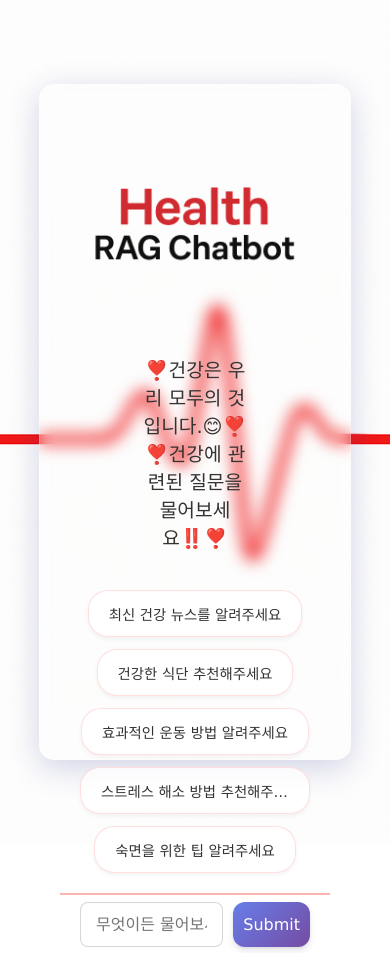
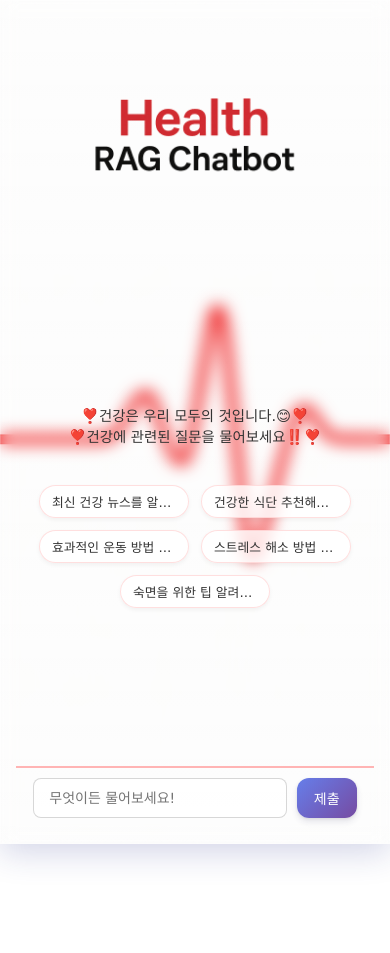
Before and after one commit to kimternet/HealthRagChatbot, a Next.js app: page / in a window 390 px wide. After the commit the page ends 844 px from the top, so only its background shows below. Built offline with nearby package versions, Linux system fonts and the light colour scheme.

Commit message:
Bubble 컴포넌트에 중지 버튼 추가, 출력 디자인 수정, 모바일 화면 대응

```diff
--- a/app/api/chat/route.ts
+++ b/app/api/chat/route.ts
@@ -65,24 +65,24 @@ export async function POST(req: Request) {
 
         const template = {
             role: "system",
-            content: `You are an advanced healthcare and medical AI assistant with expertise in various health-related topics. Your role is to:
+            content: `당신은 건강과 의료 분야의 전문 AI 어시스턴트입니다. 다음과 같은 방식으로 응답해주세요:
 
-            1. Provide accurate, evidence-based medical information
-            2. Explain complex health concepts in simple, understandable terms
-            3. Offer practical health advice while noting you're not a replacement for professional medical consultation
-            4. Stay current with the latest health research and medical developments
+1. 명확하고 이해하기 쉬운 언어 사용
+2. 가능한 경우 신뢰할 수 있는 출처 인용
+3. 전문적이면서도 친근한 톤 유지
+4. 필요한 경우 의료 전문가 상담을 권장
 
-            When responding, use the following context to enhance your answers:
+아래의 컨텍스트를 참고하여 답변해 주세요:
 
-            <context>
-            ${docContext}
-            </context>
+<context>
+${docContext}
+</context>
 
-            Remember to:
-            - Be clear and concise
-            - Cite relevant sources when available
-            - Emphasize the importance of consulting healthcare professionals for specific medical advice
-            - Maintain a professional yet approachable tone`
+주의사항:
+- 간단명료한 설명 제공
+- 과학적 근거 기반의 정보 제공
+- 의학 전문가와의 상담이 필요한 경우 이를 강조
+- 사용자가 이해하기 쉽도록 복잡한 의학 용어는 풀어서 설명`
         }
 
         const response = await openai.chat.completions.create({
--- a/app/components/Bubble.tsx
+++ b/app/components/Bubble.tsx
@@ -1,8 +1,31 @@
-const Bubble = ({message}) => {
-    const { content, role } = message
+import { Message } from "ai";
+import ReactMarkdown from "react-markdown";
+
+const Bubble = ({ message, isLoading, onStopGenerating }: {
+    message: Message;
+    isLoading?: boolean;
+    onStopGenerating?: () => void;
+}) => {
     return (
-        <div className={ `${role} bubble `}>{ content }</div>
-    )
-}
+        <div className={`bubble ${message.role}`}>
+            <ReactMarkdown
+                components={{
+                    p: ({ children }) => <p className="paragraph">{children}</p>,
+                    ul: ({ children }) => <ul className="list">{children}</ul>,
+                    ol: ({ children }) => <ol className="list">{children}</ol>,
+                    li: ({ children }) => <li className="list-item">{children}</li>,
+                    strong: ({ children }) => <strong className="bold">{children}</strong>,
+                }}
+            >
+                {message.content}
+            </ReactMarkdown>
+            {message.role === 'assistant' && isLoading && onStopGenerating && (
+                <button onClick={onStopGenerating} className="stop-button">
+                    생성 중지
+                </button>
+            )}
+        </div>
+    );
+};
 
 export default Bubble;
--- a/app/global.css
+++ b/app/global.css
@@ -153,17 +153,47 @@ input: focus {
 }
 
 .bubble {
+    max-width: 85%;
     margin: 12px;
     padding: 20px 25px;
-    font-size: 16px;
+    border-radius: 20px;
     line-height: 1.8;
-    border: none;
+    white-space: pre-wrap;
+    word-wrap: break-word;
+    position: relative;
+}
+
+.bubble.user {
+    margin-left: auto;
+    background: linear-gradient(to right, rgba(255, 228, 228, 0.7), rgba(255, 214, 214, 0.7));
+    border: 1px solid rgba(255, 182, 182, 0.3);
     color: #2c2c2c;
-    width: 85%;
-    text-align: left;
-    white-space: pre-wrap;
-    box-shadow: 0 3px 10px rgba(0, 0, 0, 0.04);
-    position: relative;
+}
+
+.bubble.assistant {
+    margin-right: auto;
+    background: linear-gradient(to right, rgba(255, 255, 255, 0.85), rgba(255, 245, 245, 0.85));
+    border: 1px solid rgba(255, 192, 192, 0.2);
+    backdrop-filter: blur(8px);
+    color: #2c2c2c;
+}
+
+.bubble .paragraph {
+    margin: 0.8em 0;
+}
+
+.bubble .list {
+    margin: 1em 0;
+    padding-left: 1.5em;
+}
+
+.bubble .list-item {
+    margin: 0.5em 0;
+}
+
+.bubble .bold {
+    color: #ff6b6b;
+    font-weight: 600;
 }
 
 .bubble p {
@@ -183,22 +213,6 @@ input: focus {
 .bubble strong, .bubble b {
     color: #ff9eb5;
     font-weight: 600;
-}
-
-.bubble.user {
-    border-radius: 20px 20px 0 20px;
-    background: linear-gradient(135deg, rgba(255, 228, 228, 0.7) 0%, rgba(255, 214, 214, 0.7) 100%);
-    margin-left: auto;
-    border: 1px solid rgba(255, 192, 192, 0.3);
-    backdrop-filter: blur(8px);
-}
-
-.bubble.assistant {
-    border-radius: 20px 20px 20px 0;
-    background: linear-gradient(135deg, rgba(255, 255, 255, 0.85) 0%, rgba(255, 245, 245, 0.85) 100%);
-    margin-right: auto;
-    border: 1px solid rgba(255, 228, 228, 0.4);
-    backdrop-filter: blur(8px);
 }
 
 .bubble a {
@@ -254,3 +268,139 @@ input: focus {
         background-size: calc(100%/3) 100%, calc(100%/3) 100%, calc(100%/3) 0%;
     }
 }
+
+.stop-button {
+    position: absolute;
+    bottom: -25px;
+    right: 10px;
+    padding: 5px 12px;
+    font-size: 12px;
+    color: #666;
+    background: rgba(255, 255, 255, 0.9);
+    border: 1px solid rgba(255, 192, 192, 0.3);
+    border-radius: 12px;
+    cursor: pointer;
+    transition: all 0.2s ease;
+}
+
+.stop-button:hover {
+    background: rgba(255, 192, 192, 0.2);
+    color: #444;
+}
+
+@media screen and (max-width: 768px) {
+    main {
+        width: 100%;
+        height: 100vh;
+        border-radius: 0;
+        padding: 15px;
+    }
+
+    .starter-text {
+        padding: 0 20px;
+        font-size: 1em;
+    }
+
+    .prompt-suggestions {
+        padding: 0 10px;
+    }
+
+    .prompt-button {
+        padding: 8px 15px;
+        font-size: 0.85em;
+        max-width: 200px;
+    }
+
+    .bubble {
+        max-width: 90%;
+        margin: 8px;
+        padding: 15px 20px;
+        font-size: 0.95em;
+    }
+
+    .bubble.assistant::before {
+        left: -25px;
+        font-size: 16px;
+    }
+
+    .bubble.user::after {
+        right: -25px;
+        font-size: 16px;
+    }
+
+    form {
+        padding: 15px;
+        min-height: 50px;
+    }
+
+    input.question-box {
+        width: 80%;
+        height: 40px;
+        font-size: 14px;
+    }
+
+    input[type=submit] {
+        width: 60px;
+        height: 40px;
+        font-size: 14px;
+    }
+
+    .stop-button {
+        bottom: -20px;
+        right: 5px;
+        padding: 4px 10px;
+        font-size: 11px;
+    }
+
+    section.populated {
+        margin-bottom: 10px;
+    }
+
+    /* 스크롤바 스타일링 */
+    section.populated::-webkit-scrollbar {
+        width: 6px;
+    }
+
+    section.populated::-webkit-scrollbar-track {
+        background: rgba(255, 255, 255, 0.1);
+    }
+
+    section.populated::-webkit-scrollbar-thumb {
+        background: rgba(255, 192, 192, 0.3);
+        border-radius: 3px;
+    }
+}
+
+/* 작은 모바일 화면 대응 */
+@media screen and (max-width: 480px) {
+    .bubble {
+        max-width: 95%;
+        margin: 6px;
+        padding: 12px 16px;
+        font-size: 0.9em;
+    }
+
+    .bubble.assistant::before,
+    .bubble.user::after {
+        display: none;
+    }
+
+    .starter-text {
+        padding: 0 10px;
+        font-size: 0.9em;
+    }
+
+    form {
+        padding: 10px;
+    }
+
+    input.question-box {
+        width: 75%;
+    }
+
+    .prompt-button {
+        padding: 6px 12px;
+        font-size: 0.8em;
+        max-width: 150px;
+    }
+}
--- a/app/layout.tsx
+++ b/app/layout.tsx
@@ -5,6 +5,7 @@ import { ReactNode } from "react"
 export const metadata: Metadata = {
     title: "Health RAG Chatbot",
     description: "AI-powered health information chatbot using RAG",
+    viewport: "width=device-width, initial-scale=1, maximum-scale=1",
     icons: {
         icon: "/favicon.ico"
     }
--- a/app/page.tsx
+++ b/app/page.tsx
@@ -8,22 +8,19 @@ import PromptSuggestionRow from "./components/PromptSuggestionRow";
 import LoadingBubble from "./components/LoadingBubble";
 import Bubble from "./components/Bubble";
 
+const Home = () => {
+    const { append, isLoading, messages, input, handleInputChange, handleSubmit, stop } = useChat();
 
-const Home = () => {
+    const noMessages = !messages || messages.length === 0;
 
-    const {append, isLoading, messages, input, handleInputChange, handleSubmit } = useChat()
-
-    const noMessages = !messages || messages.length === 0
-
-    const handlePrompt = ( promptText ) => {
-
+    const handlePrompt = (promptText: string) => {
         const msg: Message = {
             id: crypto.randomUUID(),
             content: promptText,
             role: "user"
-        }
-        append(msg)
-    }
+        };
+        append(msg);
+    };
 
     return (
         <main>
@@ -32,28 +29,37 @@ const Home = () => {
                 {noMessages ? (
                     <>
                         <p className="starter-text">
-                            ❣️건강은 우리 모두의 것입니다.😊❣️<br/>
+                            ❣️건강은 우리 모두의 것입니다.😊❣️<br />
                             ❣️건강에 관련된 질문을 물어보세요‼️❣️
                         </p>
-                        <br/>
+                        <br />
                         <PromptSuggestionRow onPromptClick={handlePrompt} />
                     </>
-
                 ) : (
                     <>
-                        {messages.map((message, index) => <Bubble key={`message-${index}`} message={message}/>)}
+                        {messages.map((message, index) => (
+                            <Bubble
+                                key={`message-${index}`}
+                                message={message}
+                                isLoading={isLoading && index === messages.length - 1}
+                                onStopGenerating={stop}
+                            />
+                        ))}
                         {isLoading && <LoadingBubble />}
                     </>
-
                 )}
-
             </section>
             <form onSubmit={handleSubmit}>
-                    <input className="question-box" onChange={handleInputChange} value={input} placeholder="무엇이든 물어보세요!"/>
-                    <input type="submit"/>
-                </form>
+                <input
+                    className="question-box"
+                    onChange={handleInputChange}
+                    value={input}
+                    placeholder="무엇이든 물어보세요!"
+                />
+                <input type="submit" value={isLoading ? "중지" : "제출"} onClick={isLoading ? stop : undefined} />
+            </form>
         </main>
-    )
-}
+    );
+};
 
 export default Home;
--- a/package.json
+++ b/package.json
@@ -18,9 +18,10 @@
     "langchain": "^0.1.36",
     "next": "14.2.3",
     "openai": "^4.41.1",
-    "puppeteer": "^19.11.1",
+    "puppeteer": "^19.7.2",
     "react": "^18.0.0",
     "react-dom": "^18.0.0",
+    "react-markdown": "^10.1.0",
     "ts-node": "^10.9.2",
     "zod": "^3.24.2"
   },
```
Also changed, not shown: 1 other file (tests, documents, lock files or other folders).
